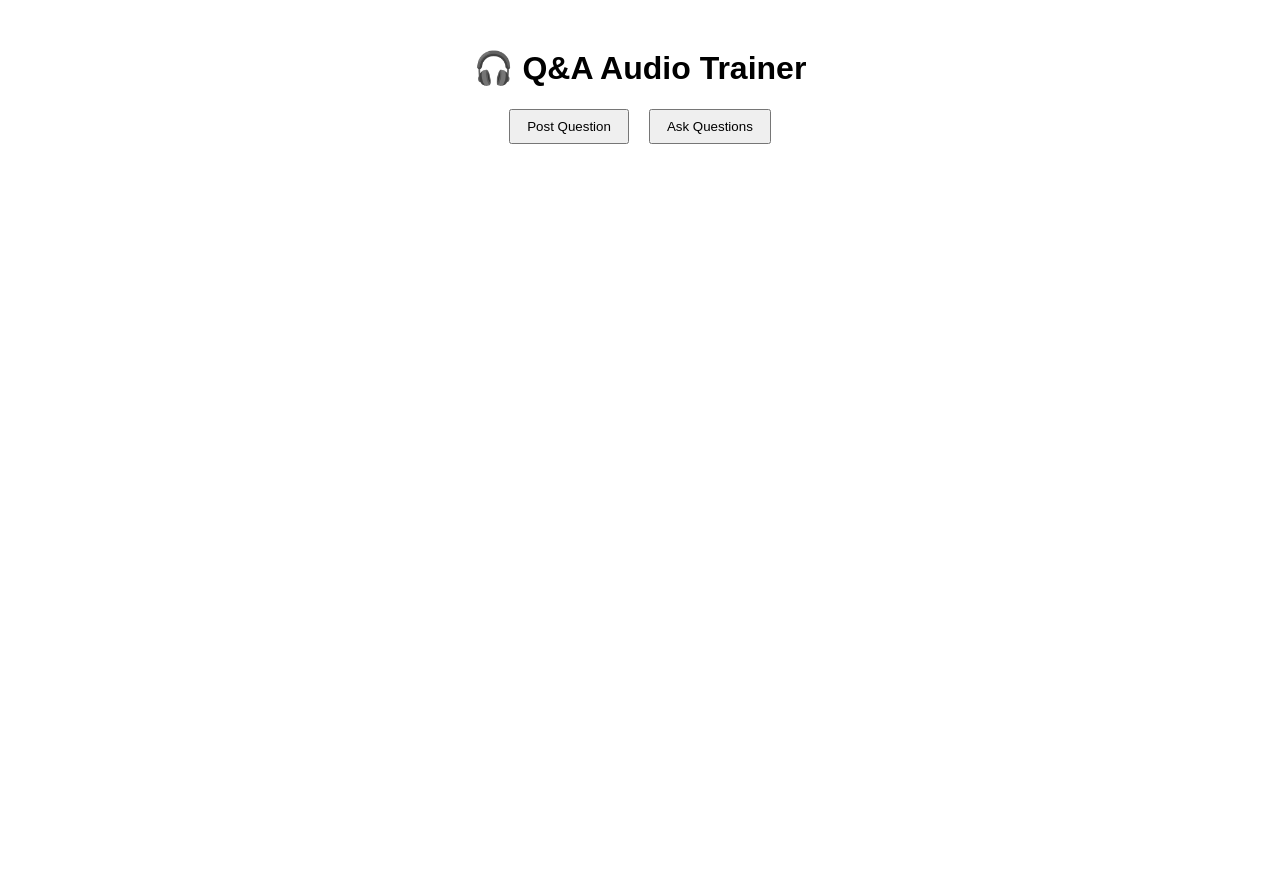
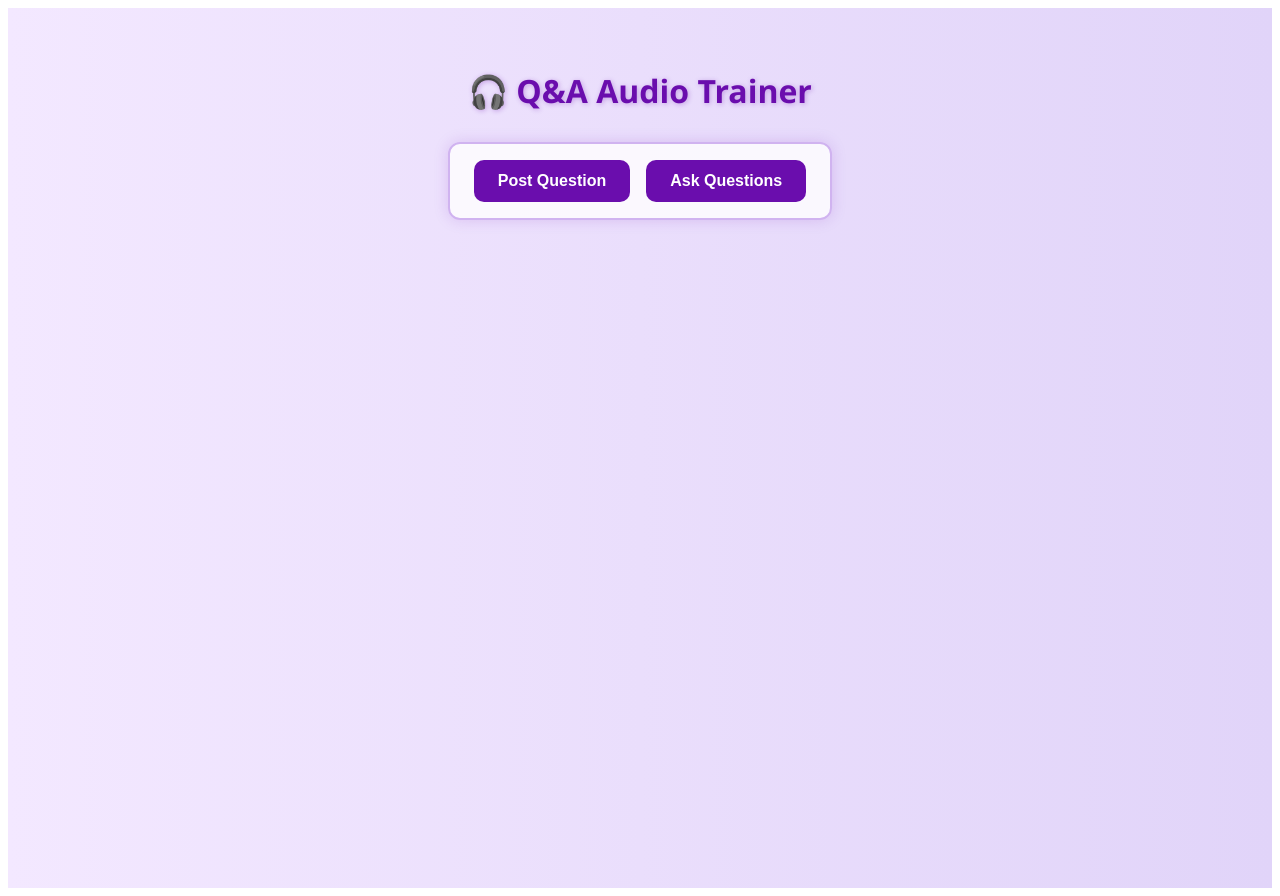
Before and after one commit to geadakishore/qa-audio-trainer, a React (Create React App) app in the folder frontend/: page / in a window 1280 px wide. Before the commit the page ends 800 px from the top, so only its background shows below. Built offline with nearby package versions, Linux system fonts and the light colour scheme.

Commit message:
Update App.css(added css )

```diff
--- a/frontend/src/App.css
+++ b/frontend/src/App.css
@@ -1,15 +1,50 @@
+/* Overall App container */
 .App {
-  text-align: center;
-  padding: 20px;
-  font-family: sans-serif;
+  min-height: 100vh;
+  background: linear-gradient(to right, #f3e8ff, #e1d4f9);
+  font-family: 'Segoe UI', 'Poppins', sans-serif;
+  display: flex;
+  flex-direction: column;
+  align-items: center;
+  padding: 40px 20px;
+  color: #333;
 }
 
-nav {
-  margin-bottom: 20px;
+/* App Title */
+.app-title {
+  font-size: 32px;
+  font-weight: bold;
+  color: #6a0dad;
+  margin-bottom: 30px;
+  text-shadow: 1px 1px 5px rgba(106, 13, 173, 0.3);
 }
 
-button {
-  margin: 0 10px;
-  padding: 8px 16px;
+/* Navigation container */
+nav {
+  display: flex;
+  gap: 16px;
+  margin-bottom: 40px;
+  background-color: #ffffffcc;
+  padding: 16px 24px;
+  border-radius: 12px;
+  box-shadow: 0 0 15px rgba(106, 13, 173, 0.15);
+  border: 2px solid #d0b3f0;
+}
+
+/* Navigation buttons */
+.nav-btn {
+  padding: 12px 24px;
+  background-color: #6a0dad;
+  color: #fff;
+  border: none;
+  border-radius: 10px;
+  font-weight: bold;
   cursor: pointer;
+  font-size: 16px;
+  transition: background-color 0.3s, transform 0.2s;
 }
+
+.nav-btn:hover {
+  background-color: #7f29c4;
+  transform: scale(1.05);
+}
```
